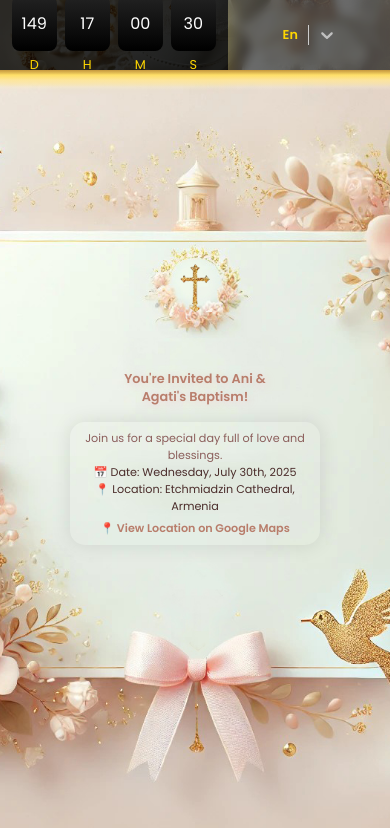
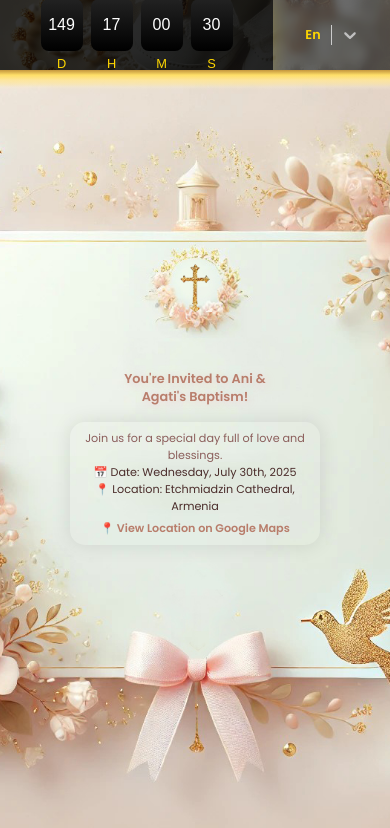
Before and after one commit to garenghazarian1/AgatiBirthday, a Next.js app: page /1 in a window 390 px wide. Shown: the top 828 px of the page. Built offline with nearby package versions, Linux system fonts and the light colour scheme; no server answers.

Commit message:
edit se 05

```diff
--- a/src/components/FlipClock/FlipClock.module.css
+++ b/src/components/FlipClock/FlipClock.module.css
@@ -41,7 +41,7 @@
   color: #fff;
   text-align: center;
   margin-bottom: 0.5rem;
-  font-family: "Poppins", Arial, sans-serif;
+  font-family: Arial, sans-serif;
   font-size: 2rem;
   line-height: 1.2;
   max-width: 90%;
@@ -71,8 +71,8 @@
   position: relative;
   width: 40px;
   height: 50px;
-  font-family: "Poppins", Arial, sans-serif;
-  font-size: 1rem;
+  font-family: Arial, sans-serif;
+  font-size: 1.2rem; /* Slightly bigger to avoid distortion */
   color: #fff;
   text-align: center;
   background: linear-gradient(180deg, #222, #000);
@@ -81,18 +81,18 @@
   perspective: 1000px;
 
   /* Fix iOS font scaling */
-  -webkit-text-size-adjust: 100%;
-  text-size-adjust: 100%;
-
-  /* Fix Safari rendering issues */
-  font-smooth: never;
-  -webkit-font-smoothing: none;
+  -webkit-text-size-adjust: none;
+  text-size-adjust: none;
 
   /* Ensure number alignment */
   display: flex;
   justify-content: center;
   align-items: center;
   line-height: 50px;
+
+  /* Prevent Safari rendering issues */
+  font-smooth: always;
+  -webkit-font-smoothing: antialiased;
 }
 
 /* Front & Back Face of the Flip */
@@ -106,7 +106,7 @@
   align-items: center;
   backface-visibility: hidden;
   transition: transform 0.6s ease-in-out;
-  font-size: 1rem;
+  font-size: inherit;
 }
 
 .flipBack {
@@ -126,7 +126,7 @@
 -------------------------------------- */
 .label {
   margin-top: 5px;
-  font-family: "Poppins", Arial, sans-serif;
+  font-family: Arial, sans-serif;
   font-size: 0.7rem;
   color: gold;
   text-transform: uppercase;
@@ -168,10 +168,10 @@
   }
 
   .flipCard {
-    width: 45px;
-    height: 55px;
+    width: 42px;
+    height: 52px;
     font-size: 1rem;
-    line-height: 55px;
+    line-height: 52px;
   }
 
   .label {
@@ -205,8 +205,7 @@
 ========================================= */
 @supports (-webkit-touch-callout: none) {
   .flipCard {
-    font-smooth: never;
-    -webkit-font-smoothing: none;
+    font-smooth: always;
+    -webkit-font-smoothing: antialiased;
   }
 }
-/* test */
--- a/src/components/LanguageSwitcher/LanguageSwitcher.module.css
+++ b/src/components/LanguageSwitcher/LanguageSwitcher.module.css
@@ -38,3 +38,9 @@
   background: rgba(255, 255, 255, 0.2);
   box-shadow: 0px 0px 10px rgba(255, 215, 0, 0.3);
 }
+
+@media (max-width: 600px) {
+  .box {
+    width: 30vw;
+  }
+}
```
